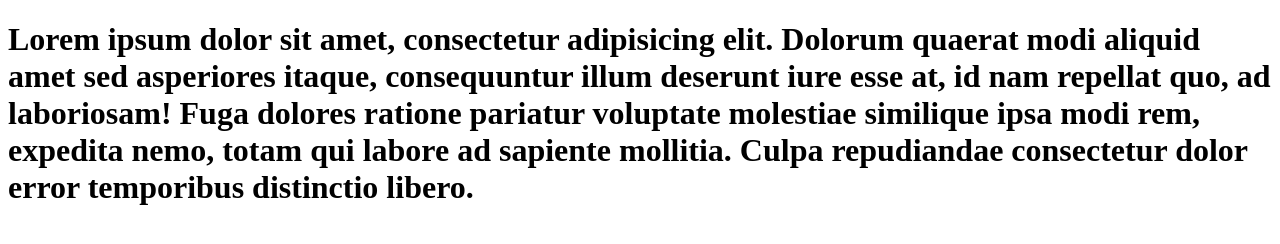
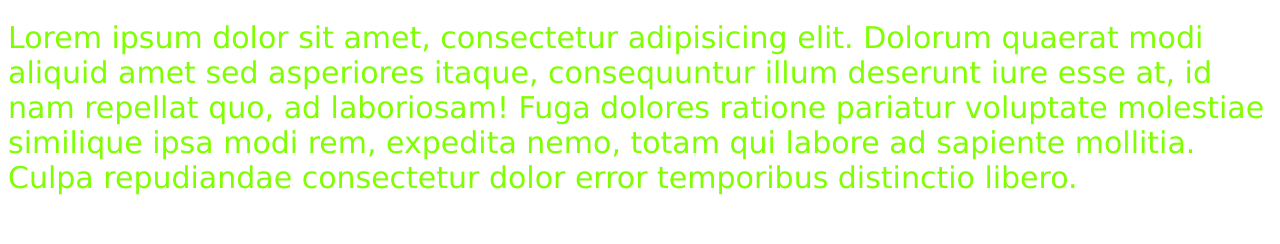
Before and after one commit to TemiTayo3/Test, a plain HTML site: page index.html in a window 1280 px wide. Drawn offline with Linux system fonts and the light colour scheme.

Commit message:
I stlyed my h1

```diff
--- a/index.html
+++ b/index.html
@@ -4,6 +4,7 @@
     <meta charset="UTF-8">
     <meta name="viewport" content="width=device-width, initial-scale=1.0">
     <title>Document</title>
+    <link rel="stylesheet" href="style.css">
 </head>
 <body>
     <h1>Lorem ipsum dolor sit amet, consectetur adipisicing elit. Dolorum quaerat modi aliquid amet sed asperiores itaque, consequuntur illum deserunt iure esse at, id nam repellat quo, ad laboriosam! Fuga dolores ratione pariatur voluptate molestiae similique ipsa modi rem, expedita nemo, totam qui labore ad sapiente mollitia. Culpa repudiandae consectetur dolor error temporibus distinctio libero.</h1>
--- /dev/null
+++ b/style.css
@@ -0,0 +1,6 @@
+h1{
+    color: chartreuse;
+    font-size: 30px;
+    font-family: 'Lucida Sans', 'Lucida Sans Regular', 'Lucida Grande', 'Lucida Sans Unicode', Geneva, Verdana, sans-serif;
+    font-weight: 400;
+}
```
